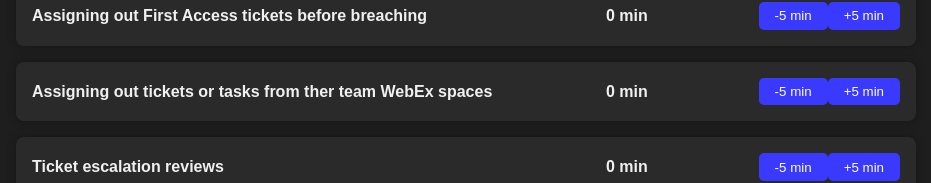
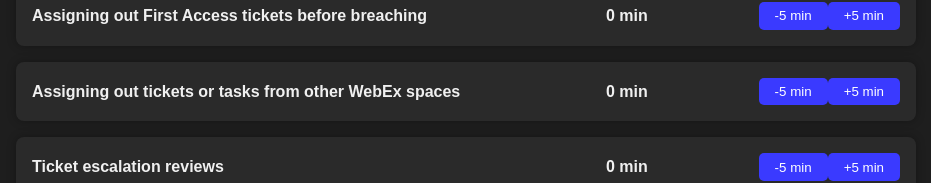
Before and after one commit to murrayj426/driving-time-tracker, a React (Vite) app: page / in a window 1280 px wide. Shown: the part 495-678 px from the top of the page, without its empty margins (174-1105 px from the left). Built offline with nearby package versions, Linux system fonts and the light colour scheme.

Commit message:
Update categories in App.jsx

```diff
--- a/src/App.jsx
+++ b/src/App.jsx
@@ -7,7 +7,7 @@ const categories = [
   'Reviewing dashboard and inbox for handoffs',
   'Reviewing aging and upcoming aging tickets for updates',
   'Assigning out First Access tickets before breaching',
-  'Assigning out tickets or tasks from ther team WebEx spaces',
+  'Assigning out tickets or tasks from other WebEx spaces',
   'Ticket escalation reviews',
   'Normal Change Request approving',
   'Assess out of scope and wrongly assigned tickets'
```
